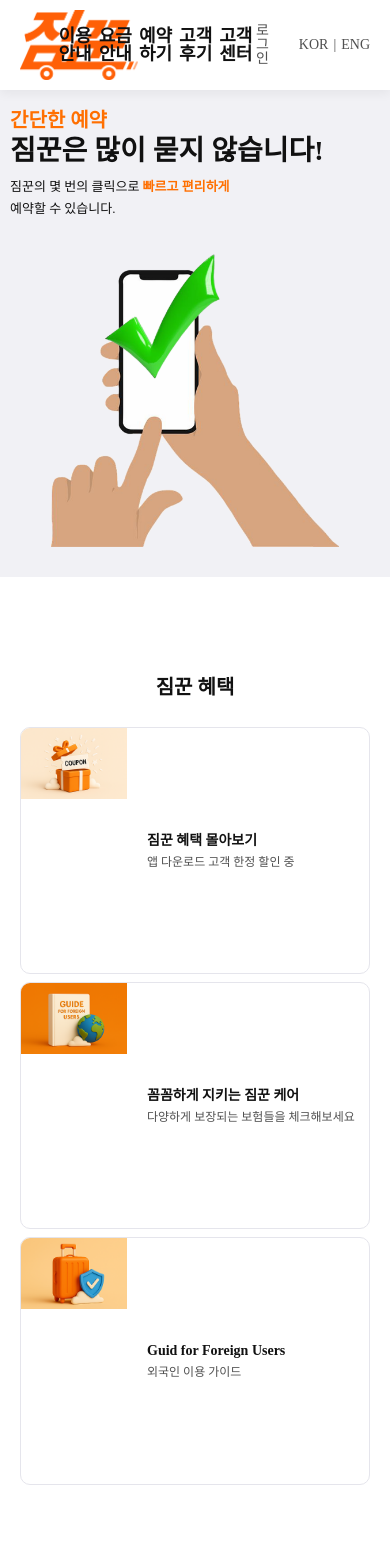
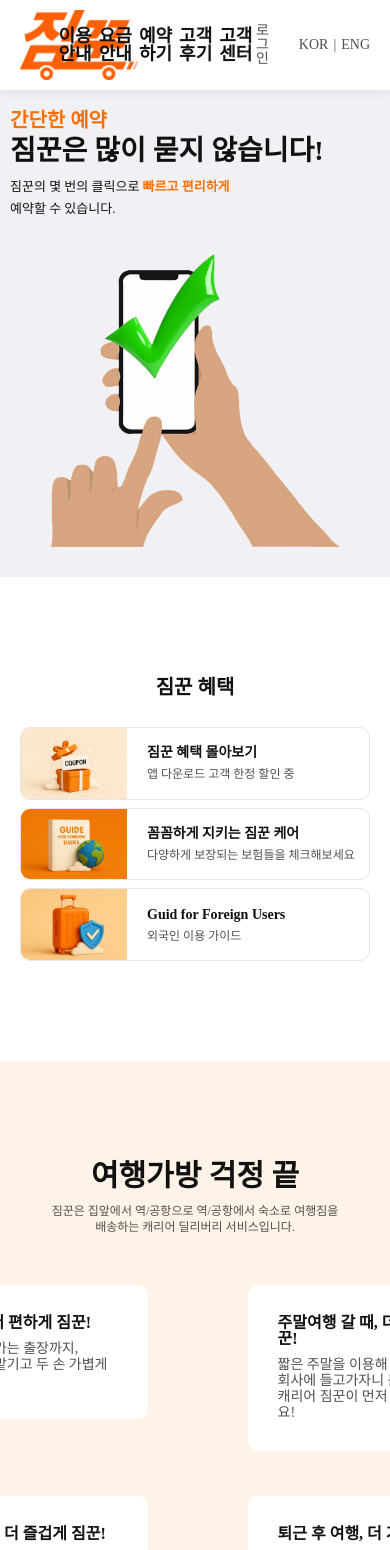
Before and after one commit to HongEungyung/newjimggun, a Vue app: page / in a window 390 px wide. Shown: the top 1550 px of the page. Built offline with nearby package versions, Linux system fonts and the light colour scheme.

Commit message:
수정 중

```diff
--- a/src/views/A1_home.vue
+++ b/src/views/A1_home.vue
@@ -120,7 +120,7 @@ const mainBannerData = ref([
       <ul class="a1-part1-boxes">
         <li class="part1-box1 part1-box">
           <div class="part1-img">
-            <img src="/public/images/hong/s-banner-1.png" alt="혜택1" />
+            <img src="/images/hong/s-banner-1.png" alt="혜택1" />
           </div>
           <div class="box-text box1-text">
             <h3>짐꾼 혜택 몰아보기</h3>
@@ -129,7 +129,7 @@ const mainBannerData = ref([
         </li>
         <li class="part1-box2 part1-box">
           <div class="part1-img">
-            <img src="/public/images/hong/s-banner-2.png" alt="혜택2" />
+            <img src="/images/hong/s-banner-2.png" alt="혜택2" />
           </div>
           <div class="box-text box2-text">
             <h3>꼼꼼하게 지키는 짐꾼 케어</h3>
@@ -138,7 +138,7 @@ const mainBannerData = ref([
         </li>
         <li class="part1-box3 part1-box">
           <div class="part1-img">
-            <img src="/public/images/hong/s-banner-3.png" alt="혜택3" />
+            <img src="/images/hong/s-banner-3.png" alt="혜택3" />
           </div>
           <div class="box-text box3-text">
             <h3>Guid for Foreign Users</h3>
@@ -165,7 +165,7 @@ const mainBannerData = ref([
           <div class="p2-contents">
             <!-- 아이콘 -->
             <div class="p2-contents-icons">
-              <img src="/public/images/hong/part2-icon1.png" alt="해외출장" />
+              <img src="/images/hong/part2-icon1.png" alt="해외출장" />
               <h3>해외출장</h3>
             </div>
             <!-- 말풍선 글 -->
@@ -181,7 +181,7 @@ const mainBannerData = ref([
           <div class="p2-contents">
             <!-- 아이콘 -->
             <div class="p2-contents-icons">
-              <img src="/public/images/hong/part2-icon2.png" alt="골프투어" />
+              <img src="/images/hong/part2-icon2.png" alt="골프투어" />
               <h3>골프투어</h3>
             </div>
             <!-- 말풍선 글 -->
@@ -203,7 +203,7 @@ const mainBannerData = ref([
             </div>
             <!-- 아이콘 -->
             <div class="p2-contents-icons">
-              <img src="/public/images/hong/part2-icon3.png" alt="주말여행" />
+              <img src="/images/hong/part2-icon3.png" alt="주말여행" />
               <h3>주말여행</h3>
             </div>
           </div>
@@ -216,7 +216,7 @@ const mainBannerData = ref([
             </div>
             <!-- 아이콘 -->
             <div class="p2-contents-icons">
-              <img src="/public/images/hong/part2-icon4.png" alt="퇴근여행" />
+              <img src="/images/hong/part2-icon4.png" alt="퇴근여행" />
               <h3>퇴근여행</h3>
             </div>
           </div>
@@ -235,7 +235,7 @@ const mainBannerData = ref([
 
         <!-- 폰 이미지 -->
         <div class="phoneImg">
-          <img src="/public/images/hong/part3-phoneImg.png" alt="폰 이미지" />
+          <img src="/images/hong/part3-phoneImg.png" alt="폰 이미지" />
         </div>
         <!-- 텍스트 영역 전체 -->
         <div class="appTextPart">
@@ -252,7 +252,7 @@ const mainBannerData = ref([
             <!-- 안드로이드 -->
             <div class="androidBtn">
               <div class="androidBtnImg">
-                <img src="/public/images/hong/p3-playstore.png" alt="플레이스토어 로고" />
+                <img src="/images/hong/p3-playstore.png" alt="플레이스토어 로고" />
                 <span class="playstoreENG">Google Play</span>
               </div>
               <div class="androidBtnText">
@@ -263,7 +263,7 @@ const mainBannerData = ref([
             <!-- IOS -->
             <div class="appstoreBtn">
               <div class="appstoreBtnImg">
-                <img src="/public/images/hong/p3-appstore.png" alt="플레이스토어 로고" />
+                <img src="/images/hong/p3-appstore.png" alt="플레이스토어 로고" />
                 <span class="appstoreENG">App Store</span>
               </div>
               <div class="appstoreBtnText">
@@ -279,7 +279,7 @@ const mainBannerData = ref([
         <p>신규회원 모두에게 가입 즉시 사용할 수 있는 쿠폰을 넣어드립니다.</p>
         <p>할인 혜택으로 여행을 가볍게 시작해보세요</p>
         <div class="couponImg">
-          <img src="/public/images/hong/part3-coupon.png" alt="쿠폰 이미지" />
+          <img src="/images/hong/part3-coupon.png" alt="쿠폰 이미지" />
         </div>
       </div>
     </section>
@@ -947,7 +947,7 @@ const mainBannerData = ref([
 }
 @media screen and (max-width: 1011px) {
   .part1-box{
-    height: 247.22px !important;
+    gap: 10px !important;
   }
 }
 @media screen and (max-width: 990px) {
@@ -1045,19 +1045,17 @@ const mainBannerData = ref([
   .part1-img {
     // width: 50% !important;
     // width: 140px !important;
-    flex: 1;
+    flex: 1 !important;
     // object-fit: cover !important;
   }
   .part1-img img {
     display: block !important;
     width: 100% !important;
-
-
   }
   .box-text {
-    flex: 2;
-    display: flex;
-    flex-direction: column;
+    flex: 2 !important;
+    display: flex !important;
+    flex-direction: column !important;
     justify-content: center !important;
     align-items: flex-start !important;
     padding: 10px !important;
@@ -1070,9 +1068,6 @@ const mainBannerData = ref([
   }
 }
 @media screen and (max-width: 550px) {
-  // .a1-part1-title h3 {
-  //   font-size: 20px !important;
-  // }
   // 파트 3 영역
   .part3-box1 {
     display: flex !important;
--- a/src/views/A8_mypage.vue
+++ b/src/views/A8_mypage.vue
@@ -35,7 +35,7 @@ onMounted(() => {
               </div>
             </div>
             <div class="ing-img img1">
-              <img src="/public/images/hong/mypage-reservation-icon.png" alt="진행중인 예약" />
+              <img src="/images/hong/mypage-reservation-icon.png" alt="진행중인 예약" />
             </div>
           </div>
           <!-- 첫번째 영역 박스 2 -->
@@ -48,7 +48,7 @@ onMounted(() => {
               </div>
             </div>
             <div class="ing-img img2">
-              <img src="/public/images/hong/mypage-delivery-icon.png" alt="배송 진행중" />
+              <img src="/images/hong/mypage-delivery-icon.png" alt="배송 진행중" />
             </div>
           </div>
           <!-- 첫번째 영역 박스 3 -->
@@ -61,7 +61,7 @@ onMounted(() => {
               </div>
             </div>
             <div class="ing-img img3">
-              <img src="/public/images/hong/mypage-coupon-icon.png" alt="보유 쿠폰" />
+              <img src="/images/hong/mypage-coupon-icon.png" alt="보유 쿠폰" />
             </div>
           </div>
           <!-- 첫번째 영역 박스 4 -->
@@ -74,7 +74,7 @@ onMounted(() => {
               </div>
             </div>
             <div class="ing-img img4">
-              <img src="/public/images/hong/mypage-review-icon.png" alt="작성 후기" />
+              <img src="/images/hong/mypage-review-icon.png" alt="작성 후기" />
             </div>
           </div>
         </div>
@@ -158,7 +158,7 @@ onMounted(() => {
             <p>전체보기</p>
           </div>
 
-          <img src="/public/images/hong/mypage-review-empty-icon.png" alt="내가 작성한 후기" />
+          <img src="/images/hong/mypage-review-empty-icon.png" alt="내가 작성한 후기" />
         </div>
 
         <!-- 네번째 영역 -->
```
